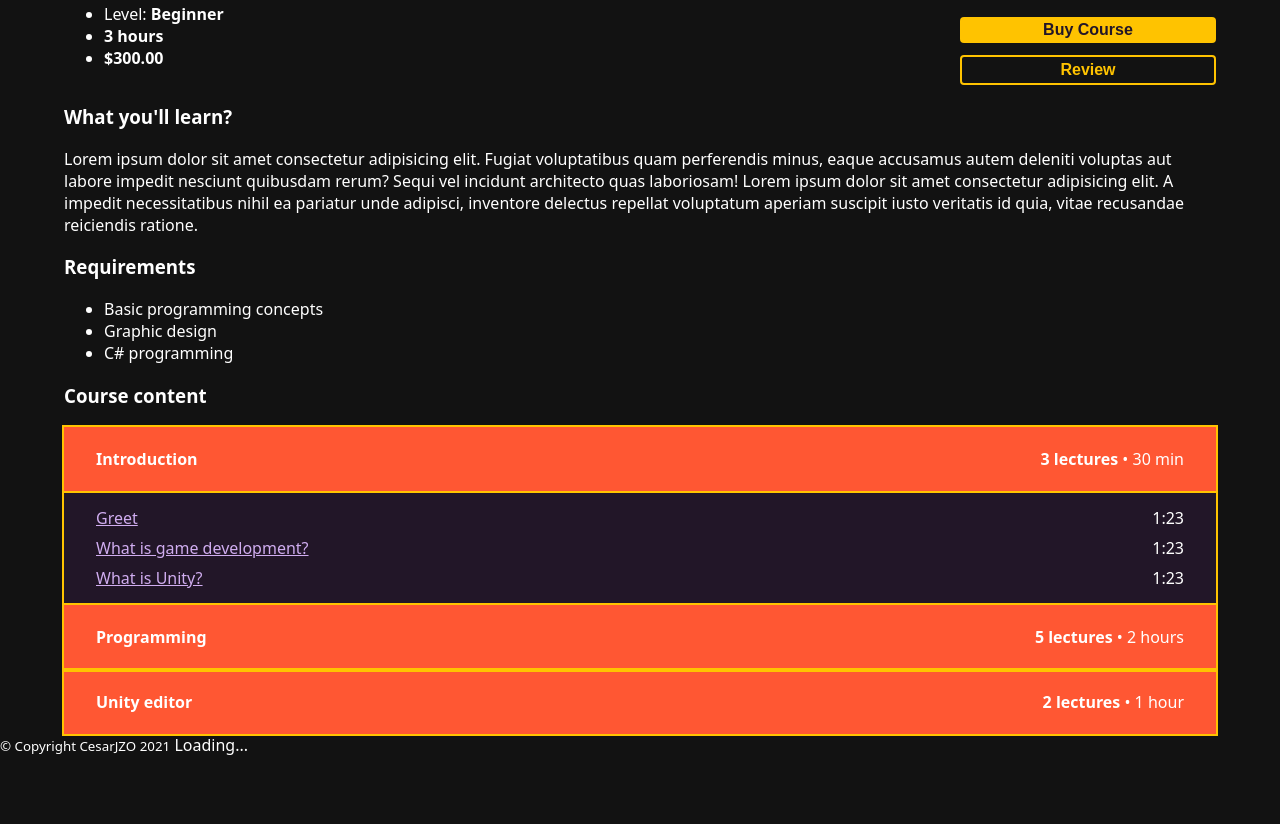
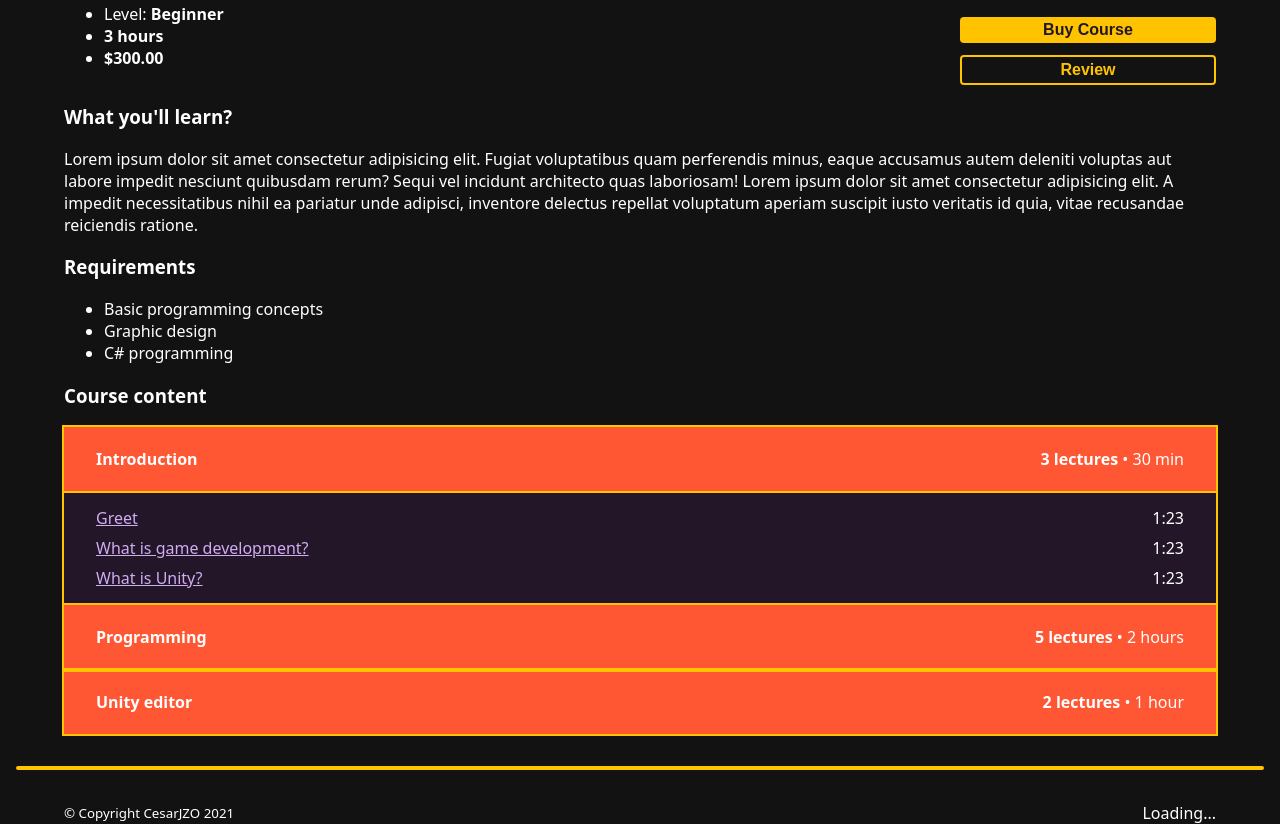
Before and after one commit to CesarJZO/html-css, a plain HTML site: page pages/course.html in a window 1280 px wide. Shown: the part 304-1128 px from the top of the page. Before the commit the page ends 1060 px from the top, so only its background shows below. Drawn offline with Linux system fonts and the light colour scheme.

Commit message:
Add styling for hr and main-footer

```diff
--- a/pages/course.css
+++ b/pages/course.css
@@ -9,6 +9,12 @@ body {
 
 main {
     margin: 0 64px;
+}
+
+hr {
+    margin: 32px 16px;
+    border: 2px solid #FFC300;
+    border-radius: 4px;
 }
 
 button {
@@ -69,6 +75,13 @@ button:hover {
     align-items: center;
 }
 
+.main-footer {
+    display: flex;
+    justify-content: space-between;
+    padding: 0px 64px;
+    align-items: center;
+}
+
 .user-actions {
     display: flex;
     gap: 16px;
--- a/pages/course.html
+++ b/pages/course.html
@@ -124,7 +124,9 @@
     </article>
   </main>
 
-  <footer>
+  <hr>
+
+  <footer class="main-footer">
     <small>© Copyright CesarJZO 2021</small>
 
     <span class="loading-logo">Loading...</span>
```
